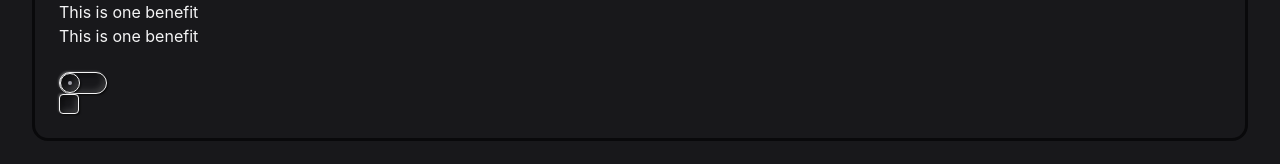
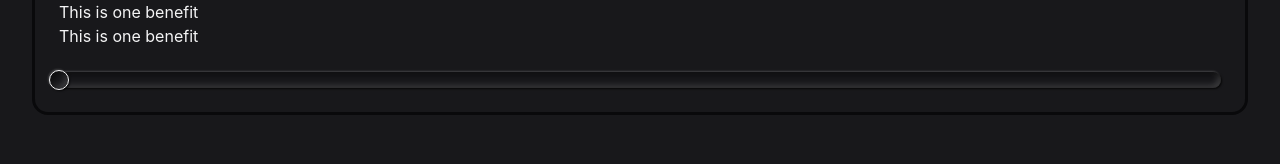
Before and after one commit to Sammie-oje/Neumorphism-UI, a React (Vite) app: page / in a window 1280 px wide. Shown: the part 309-473 px from the top of the page. Built offline with nearby package versions, Linux system fonts and the light colour scheme.

Commit message:
Created the slider component

```diff
--- a/src/App.tsx
+++ b/src/App.tsx
@@ -1,6 +1,7 @@
 import Button from "./components/Button.tsx";
 import Nav from "./components/Nav.tsx";
 import NeuSwitch from "./components/Switch.tsx";
+import NeuSlider from "./components/Slider.tsx";
 import NeuCheckbox from "./components/Checkbox.tsx";
 import {
     Card,
@@ -41,8 +42,7 @@
                         </ul>
                     </CardContent>
                     <CardFooter>
-                        <NeuSwitch />
-                        <NeuCheckbox />
+                        <NeuSlider variant={"secondary"} />
                     </CardFooter>
                 </Card>
             </div>
--- /dev/null
+++ b/src/components/Slider.tsx
@@ -0,0 +1,44 @@
+import { Slider } from "@base-ui/react/slider";
+import { mergeProps } from "@base-ui/react/merge-props";
+import { cva, type VariantProps } from "class-variance-authority";
+
+const sliderVariants = cva("w-full h-4");
+const trackVariants = cva("relative w-full rounded-full shadow-inset h-4");
+
+const rangeVariants = cva("absolute h-full rounded-full", {
+    variants: {
+        variant: {
+            default: "bg-linear-to-l from-primary to-primary/75",
+            secondary: "bg-linear-to-l from-muted-foreground to-muted-foreground/75"
+        }
+    },
+    defaultVariants: {
+        variant: "default"
+    }
+});
+
+const thumbVariants = cva(
+    "rounded-full border-1 border-highlight bg-background h-5 w-5 cursor-pointer shadow-inset active:shadow-raised transition-shadow ease-out"
+);
+
+interface SliderProps
+    extends
+        React.ComponentProps<typeof Slider.Root>,
+        VariantProps<typeof rangeVariants> {}
+
+export default function NeuSlider(props: SliderProps) {
+    const rootMerge = mergeProps(props, {
+        className: sliderVariants()
+    });
+
+    return (
+        <Slider.Root {...rootMerge}>
+            <Slider.Control className={"relative"}>
+                <Slider.Track className={trackVariants()}>
+                    <Slider.Indicator className={rangeVariants({variant:props.variant})} />
+                </Slider.Track>
+                <Slider.Thumb className={thumbVariants()} />
+            </Slider.Control>
+        </Slider.Root>
+    );
+}
```
